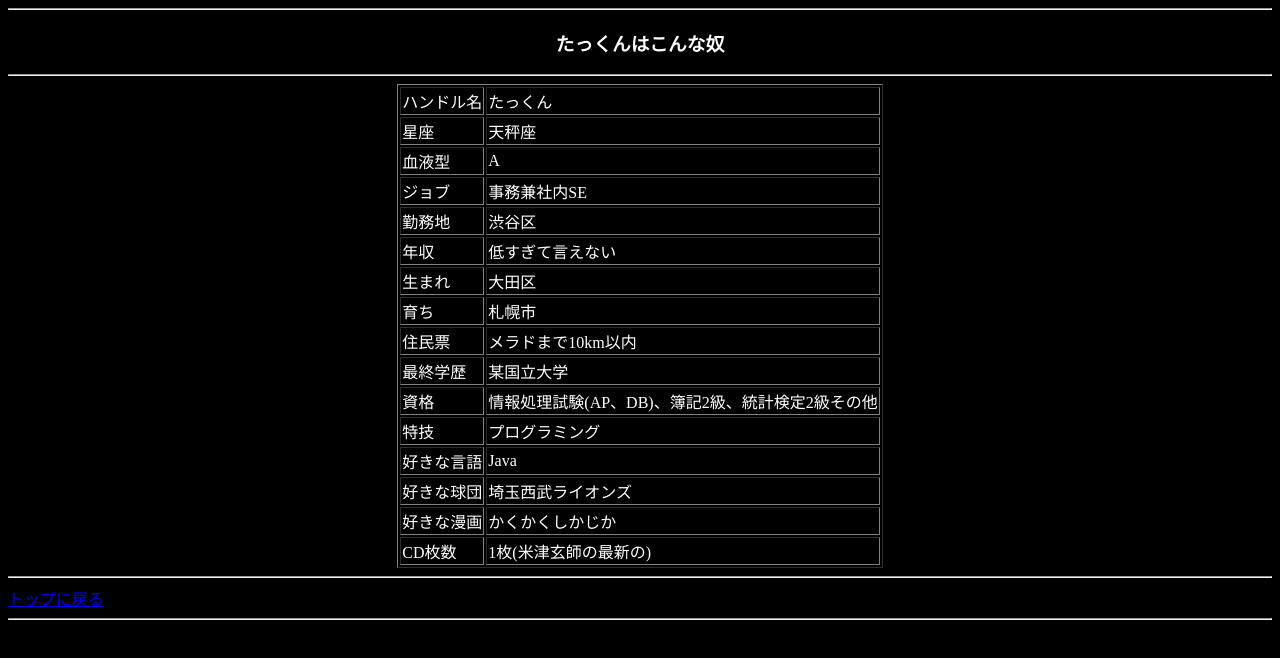
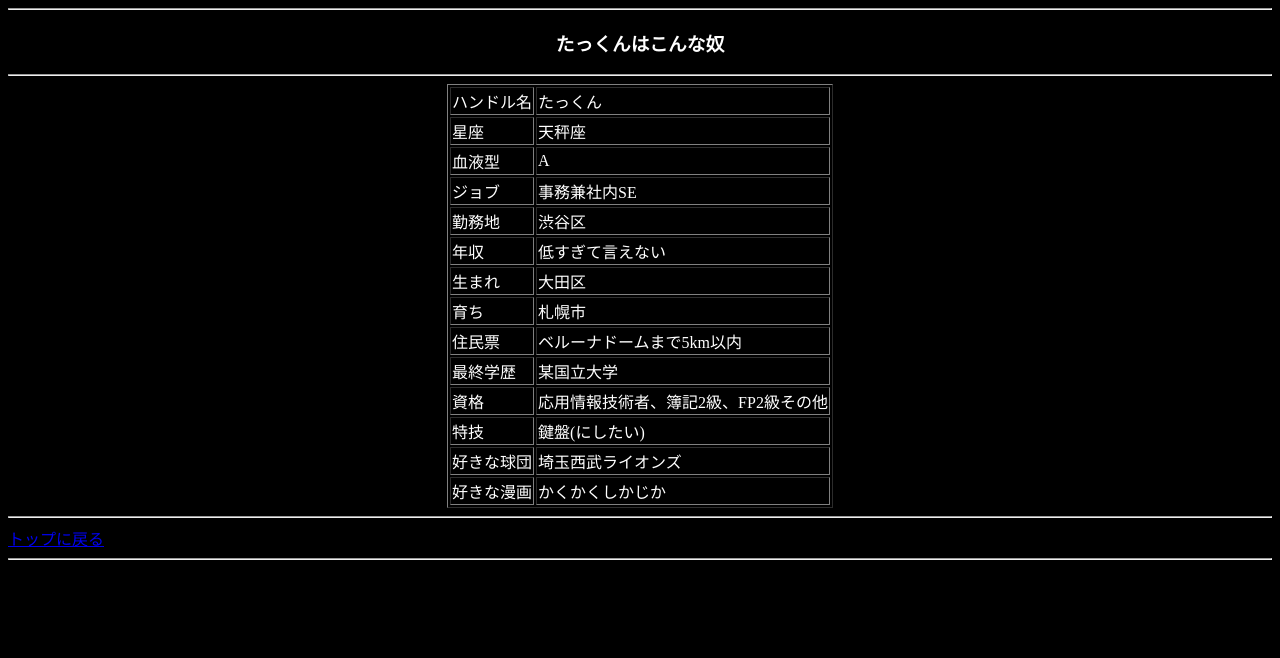
Before and after one commit to takkundearu/dara2, a plain HTML site: page takkuntoha.html in a window 1280 px wide. Drawn offline with Linux system fonts and the light colour scheme.

Commit message:
Update takkuntoha.html

```diff
--- a/takkuntoha.html
+++ b/takkuntoha.html
@@ -25,14 +25,12 @@
 <tr><td>年収</td><td>低すぎて言えない</td></tr>
 <tr><td>生まれ</td><td>大田区</td></tr>
 <tr><td>育ち</td><td>札幌市</td></tr>
-<tr><td>住民票</td><td>メラドまで10km以内</td></tr>
+<tr><td>住民票</td><td>ベルーナドームまで5km以内</td></tr>
 <tr><td>最終学歴</td><td>某国立大学</td></tr>
-<tr><td>資格</td><td>情報処理試験(AP、DB)、簿記2級、統計検定2級その他</td></tr>
-<tr><td>特技</td><td>プログラミング</td></tr>
-<tr><td>好きな言語</td><td>Java</td></tr>
+<tr><td>資格</td><td>応用情報技術者、簿記2級、FP2級その他</td></tr>
+<tr><td>特技</td><td>鍵盤(にしたい)</td></tr>
 <tr><td>好きな球団</td><td>埼玉西武ライオンズ</td></tr>
 <tr><td>好きな漫画</td><td>かくかくしかじか</td></tr>
-<tr><td>CD枚数</td><td>1枚(米津玄師の最新の)</td></tr>
 </table>
 
 </div>
```
